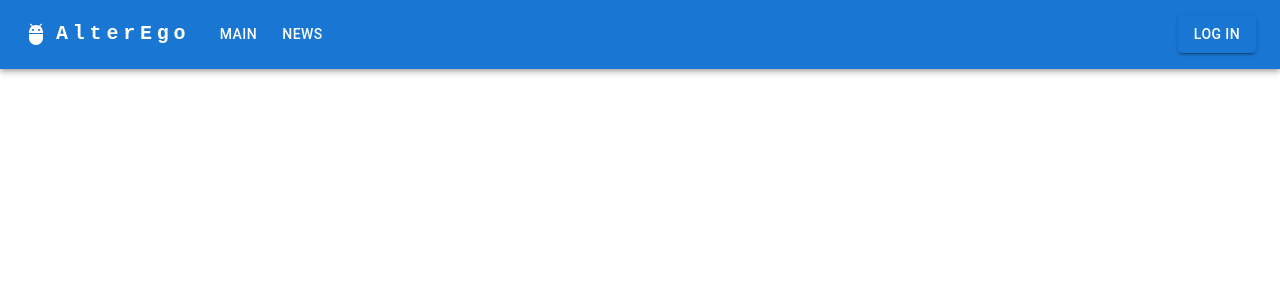
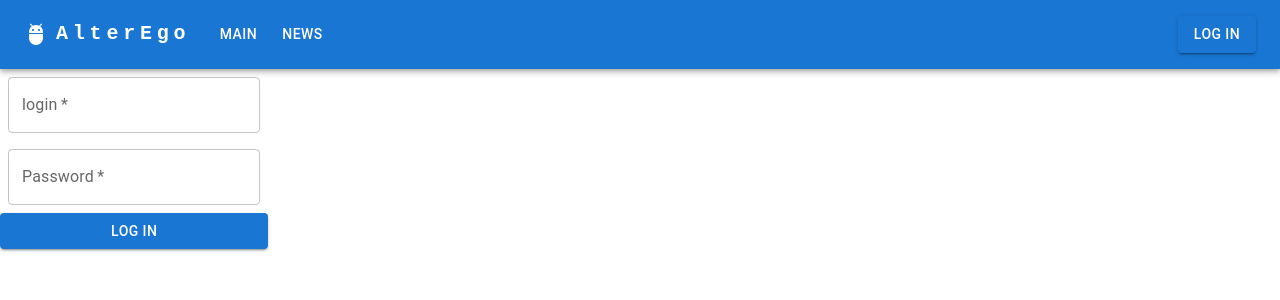
Before and after one commit to jokerav/alterego, a React (Create React App) app: page /login in a window 1280 px wide. Shown: the top 300 px of the page. Built offline with nearby package versions, Linux system fonts and the light colour scheme.

Commit message:
logIn LogOut

```diff
--- a/src/App.js
+++ b/src/App.js
@@ -9,7 +9,7 @@ function App() {
       <div>
       <ResponsiveAppBar/>
       <Routes>
-        <Route path='/' element={<FormPropsTextFields/>}/>
+        <Route path='/login' element={<FormPropsTextFields/>}/>
         <Route path='/news' element={<p>NEWS</p>}/>
         <Route path='/profile' element={<p>PROFILE</p>}/>
       </Routes>
--- a/src/components/AppBar/AppBar.js
+++ b/src/components/AppBar/AppBar.js
@@ -16,6 +16,7 @@ import {useDispatch} from "react-redux";
 import {loggedOut} from "../../redux/authSlice";
 import {getLoggedIn} from "../../redux/selectors";
 import {useSelector} from "react-redux";
+import { useNavigate } from "react-router-dom";
 
 const pages = ['Main', 'News'];
 const settings = ['Profile', 'Logout'];
@@ -25,6 +26,7 @@ function ResponsiveAppBar() {
     const [anchorElUser, setAnchorElUser] = React.useState(null);
     const dispatch = useDispatch();
     const isLogin = useSelector(getLoggedIn);
+    const navigate = useNavigate();
 
     const handleOpenNavMenu = (event) => {
         setAnchorElNav(event.currentTarget);
@@ -141,7 +143,7 @@ function ResponsiveAppBar() {
                                 <Avatar>A</Avatar>
                             </IconButton>
                         </Tooltip>:
-                            <Button variant="contained">Log In</Button>
+                            <Button variant="contained" onClick={()=>navigate('/login')}>Log In</Button>
                         }
 
                         <Menu
--- a/src/components/LoginForm/LoginForm.js
+++ b/src/components/LoginForm/LoginForm.js
@@ -6,10 +6,12 @@ import Button from '@mui/material/Button';
 import { useDispatch } from 'react-redux';
 import {loggedIn} from "../../redux/authSlice";
 import {useState} from "react";
+import { useNavigate } from "react-router-dom";
 export default function FormPropsTextFields() {
     const dispatch = useDispatch();
     const [login, setLogin] = useState("");
     const [password, setPassword] = useState('');
+    const navigate = useNavigate();
 
     const handleSubmit = (event) => {
         event.preventDefault();
@@ -20,6 +22,8 @@ export default function FormPropsTextFields() {
         }))
         setLogin('');
         setPassword('');
+        navigate('/')
+
     }
 
     return (
```
